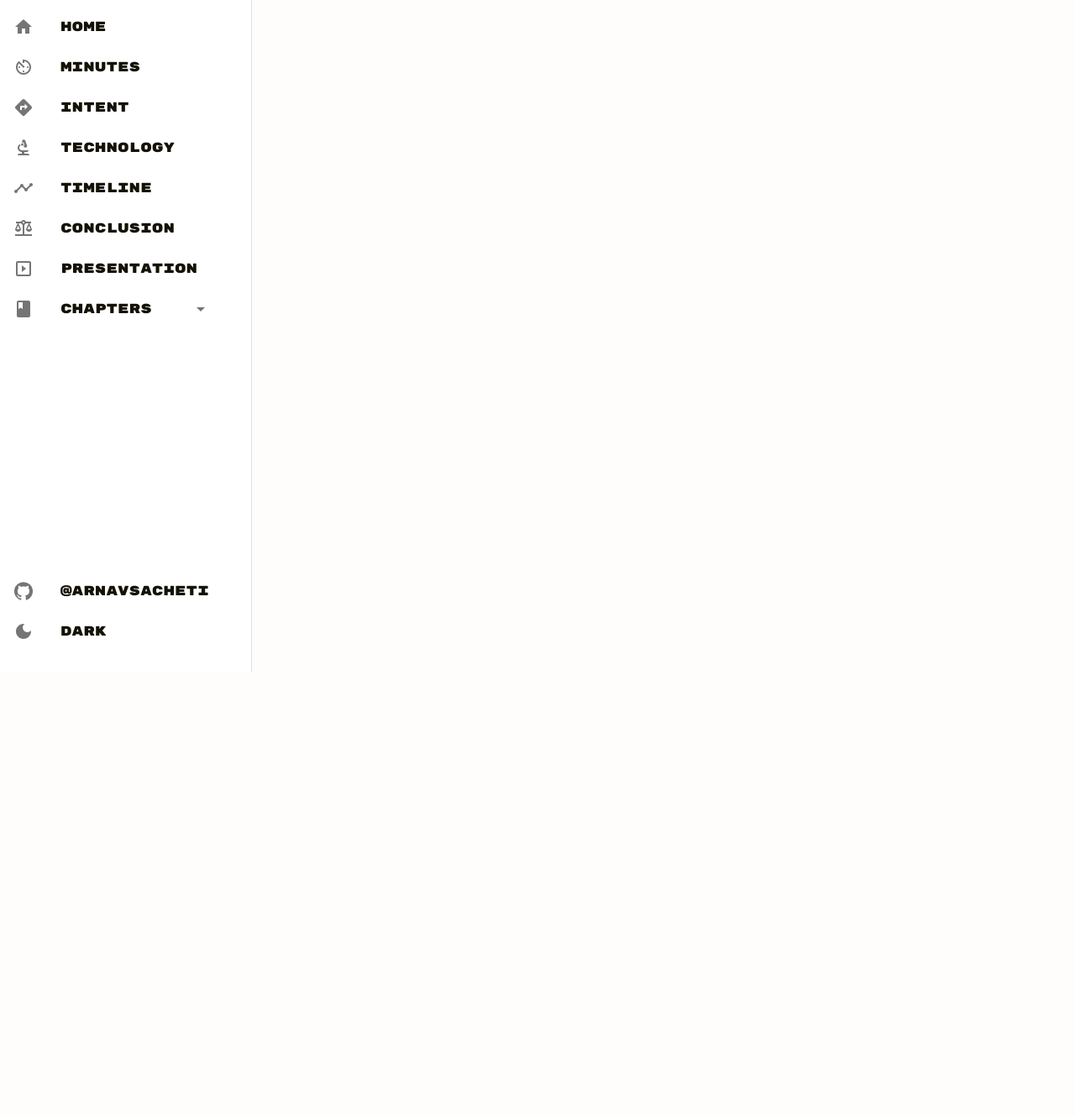
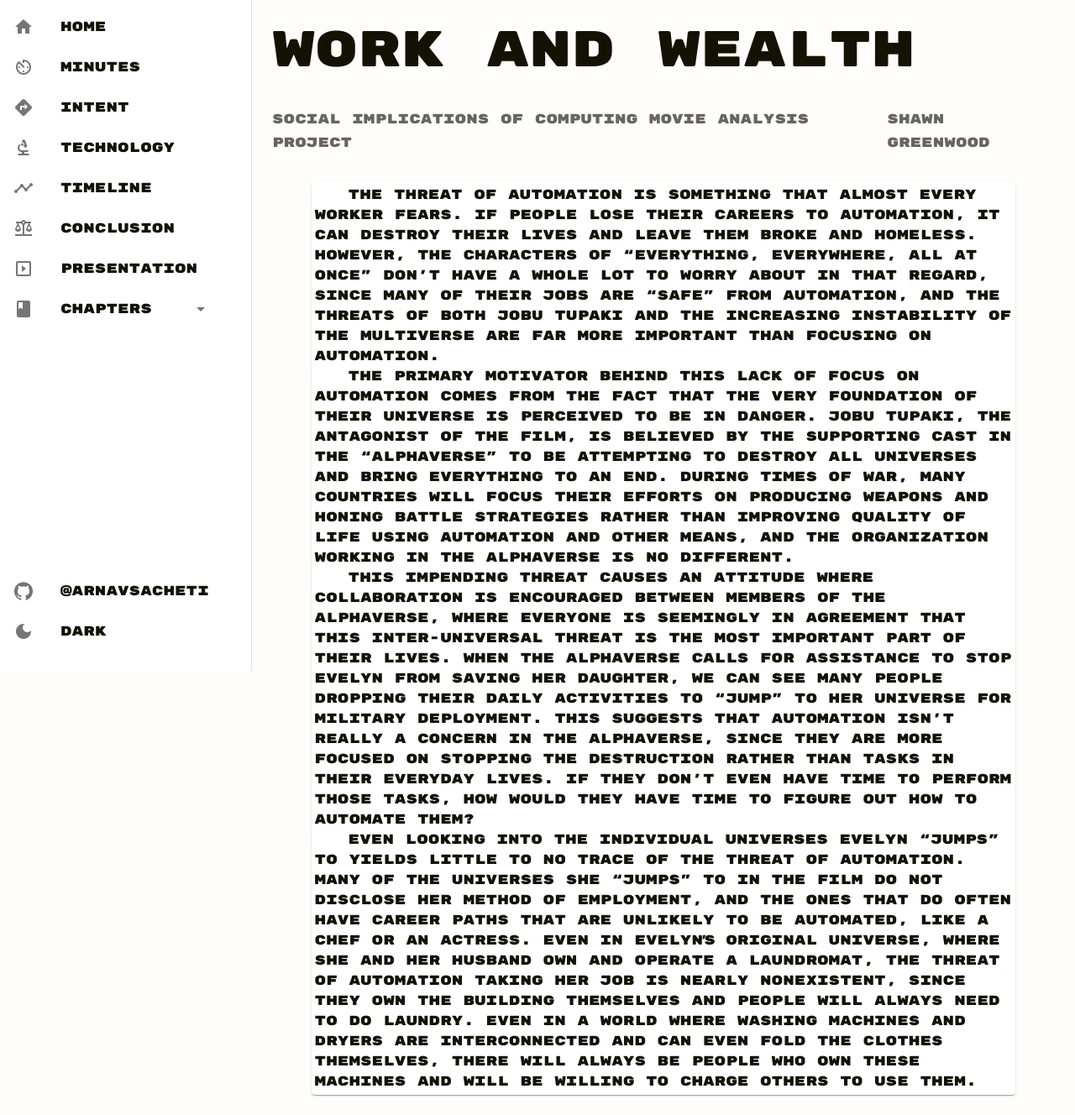
Before and after one commit to arnavsacheti/EEAO, a React (Vite) app: page /EEAO/work-and-wealth in a window 1280 px wide. Shown: the whole page at 84% size. Before the commit the page ends 800 px from the top, so only its background shows below. Built offline with nearby package versions, Linux system fonts and the light colour scheme; the HTML template or start-up script is replaced by a standard one.

Commit message:
added section

```diff
--- a/src/App.tsx
+++ b/src/App.tsx
@@ -14,8 +14,11 @@ import {
 } from "./pages";
 import TimelinePage from "./pages/Timeline";
 import PresentationPage from "./pages/Presentation";
-import PATGPage from "./pages/Sections/PATG";
-import { InformationPrivacyPage } from "./pages/Sections";
+import {
+  PATGPage,
+  InformationPrivacyPage,
+  WorkAndWealthPage,
+} from "./pages/Sections";
 
 const App: React.FC = () => {
   const prefersDarkScheme = window.matchMedia(
@@ -73,6 +76,7 @@ const App: React.FC = () => {
                 path="/information-privacy"
                 element={<InformationPrivacyPage />}
               />
+              <Route path="/work-and-wealth" element={<WorkAndWealthPage />} />
             </Routes>
           </Box>
         </Box>
--- a/src/pages/Sections/InformationPrivacy.tsx
+++ b/src/pages/Sections/InformationPrivacy.tsx
@@ -21,7 +21,7 @@ const InformationPrivacyPage: React.FC = () => {
               Social Implications of Computing Movie Analysis Project
             </Typography>
             <Typography variant="subtitle1" color="text.secondary">
-              Arnav Sacheti
+              Shawn Greenwood
             </Typography>
           </Stack>
         </Grid>
--- /dev/null
+++ b/src/pages/Sections/WaW.tsx
@@ -0,0 +1,86 @@
+import React from "react";
+import { Grid, Box, Stack, Typography, Paper } from "@mui/material";
+
+const WorkAndWealthPage: React.FC = () => {
+  return (
+    <>
+      <Grid container spacing={4}>
+        <Grid item xs={12}>
+          <Typography variant="h2" component="h1">
+            Work And Wealth
+          </Typography>
+        </Grid>
+        <Grid item xs={12}>
+          <Stack
+            direction="row"
+            alignItems="stretch"
+            justifyContent="space-between"
+            sx={{ width: "100%" }}
+          >
+            <Typography variant="subtitle1" color="text.secondary">
+              Social Implications of Computing Movie Analysis Project
+            </Typography>
+            <Typography variant="subtitle1" color="text.secondary">
+              Shawn Greenwood
+            </Typography>
+          </Stack>
+        </Grid>
+        <Grid item xs={12} />
+      </Grid>
+      <Box sx={{ width: "90%", margin: "auto" }}>
+        <Paper sx={{ padding: "4px", textIndent: "40px" }}>
+          <Typography variant="body1" color={"text.primary"}>
+            The threat of automation is something that almost every worker
+            fears. If people lose their careers to automation, it can destroy
+            their lives and leave them broke and homeless. However, the
+            characters of “Everything, Everywhere, All at Once” don’t have a
+            whole lot to worry about in that regard, since many of their jobs
+            are “safe” from automation, and the threats of both Jobu Tupaki and
+            the increasing instability of the multiverse are far more important
+            than focusing on automation.
+          </Typography>
+          <Typography variant="body1" color={"text.primary"}>
+            The primary motivator behind this lack of focus on automation comes
+            from the fact that the very foundation of their universe is
+            perceived to be in danger. Jobu Tupaki, the antagonist of the film,
+            is believed by the supporting cast in the “alphaverse” to be
+            attempting to destroy all universes and bring everything to an end.
+            During times of war, many countries will focus their efforts on
+            producing weapons and honing battle strategies rather than improving
+            quality of life using automation and other means, and the
+            organization working in the alphaverse is no different.
+          </Typography>
+          <Typography variant="body1" color={"text.primary"}>
+            This impending threat causes an attitude where collaboration is
+            encouraged between members of the alphaverse, where everyone is
+            seemingly in agreement that this inter-universal threat is the most
+            important part of their lives. When the alphaverse calls for
+            assistance to stop Evelyn from saving her daughter, we can see many
+            people dropping their daily activities to “jump” to her universe for
+            military deployment. This suggests that automation isn’t really a
+            concern in the alphaverse, since they are more focused on stopping
+            the destruction rather than tasks in their everyday lives. If they
+            don’t even have time to perform those tasks, how would they have
+            time to figure out how to automate them?
+          </Typography>
+          <Typography variant="body1" color={"text.primary"}>
+            Even looking into the individual universes Evelyn “jumps” to yields
+            little to no trace of the threat of automation. Many of the
+            universes she “jumps” to in the film do not disclose her method of
+            employment, and the ones that do often have career paths that are
+            unlikely to be automated, like a chef or an actress. Even in
+            Evelyn’s original universe, where she and her husband own and
+            operate a laundromat, the threat of automation taking her job is
+            nearly nonexistent, since they own the building themselves and
+            people will always need to do laundry. Even in a world where washing
+            machines and dryers are interconnected and can even fold the clothes
+            themselves, there will always be people who own these machines and
+            will be willing to charge others to use them.
+          </Typography>
+        </Paper>
+      </Box>
+    </>
+  );
+};
+
+export default WorkAndWealthPage;
--- a/src/pages/Sections/index.tsx
+++ b/src/pages/Sections/index.tsx
@@ -1,2 +1,3 @@
 export { default as PATGPage } from "./PATG";
 export { default as InformationPrivacyPage } from "./InformationPrivacy";
+export { default as WorkAndWealthPage } from "./WaW";
```
Also changed, not shown: 3 other files (tests, documents, lock files or other folders).
